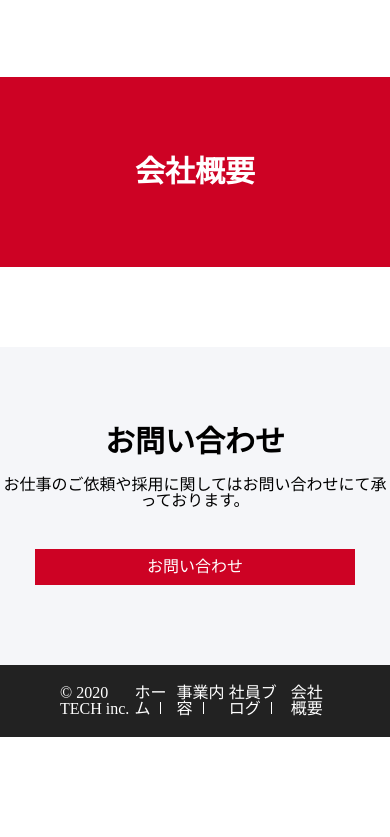
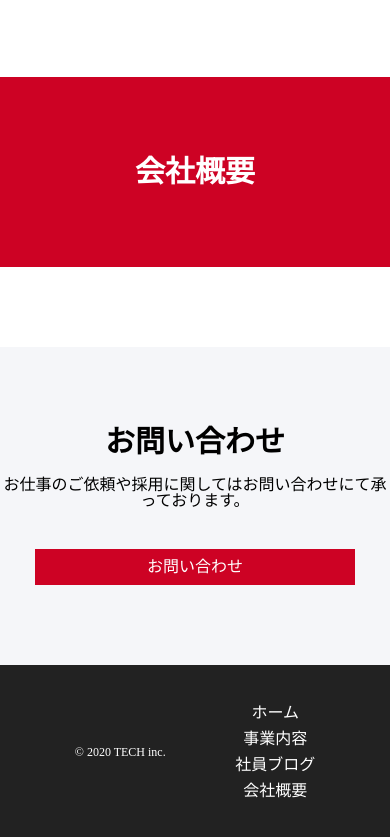
Before and after one commit to chisaki-kajiya/corporate-site, a plain HTML site: page index.html in a window 390 px wide. Shown: the part 3925-4762 px from the top of the page. Before the commit the page ends 4662 px from the top, so only its background shows below. Drawn offline with Linux system fonts and the light colour scheme.

Commit message:
EDIT header-right & footer-right

```diff
--- a/css/style.css
+++ b/css/style.css
@@ -69,7 +69,7 @@
 
 .header-right {
   display: flex;
-  flex-direction: column;
+  flex-direction: row;
 }
 
 @media screen and (min-width: 769px) {
@@ -99,6 +99,8 @@
     transition: 1s;
     text-align: center;
     padding-top: 80px;
+    display: flex;
+    flex-direction: column;
   }
 
   .header-right__item {
@@ -222,6 +224,34 @@
   height: 12px;
   background-color: white;
   margin: 0 10px;
+}
+
+@media screen and (max-width: 768px) {
+  .footer {
+    display: flex;
+    justify-content: space-around;
+    padding: 40px;
+  }
+
+  .footer-right {
+    flex: flex;
+    flex-direction: column;
+    justify-content: center;
+    align-items: center;
+  }
+
+  .footer-right__item::after {
+    display: none;
+  }
+
+  .footer-right__item {
+    display: inline-block;
+    margin-bottom: 10px;
+  }
+
+  .footer-left {
+    font-size: 12px;
+  }
 }
 
 /* index.html */
```
Also changed, not shown: 4 other files.
